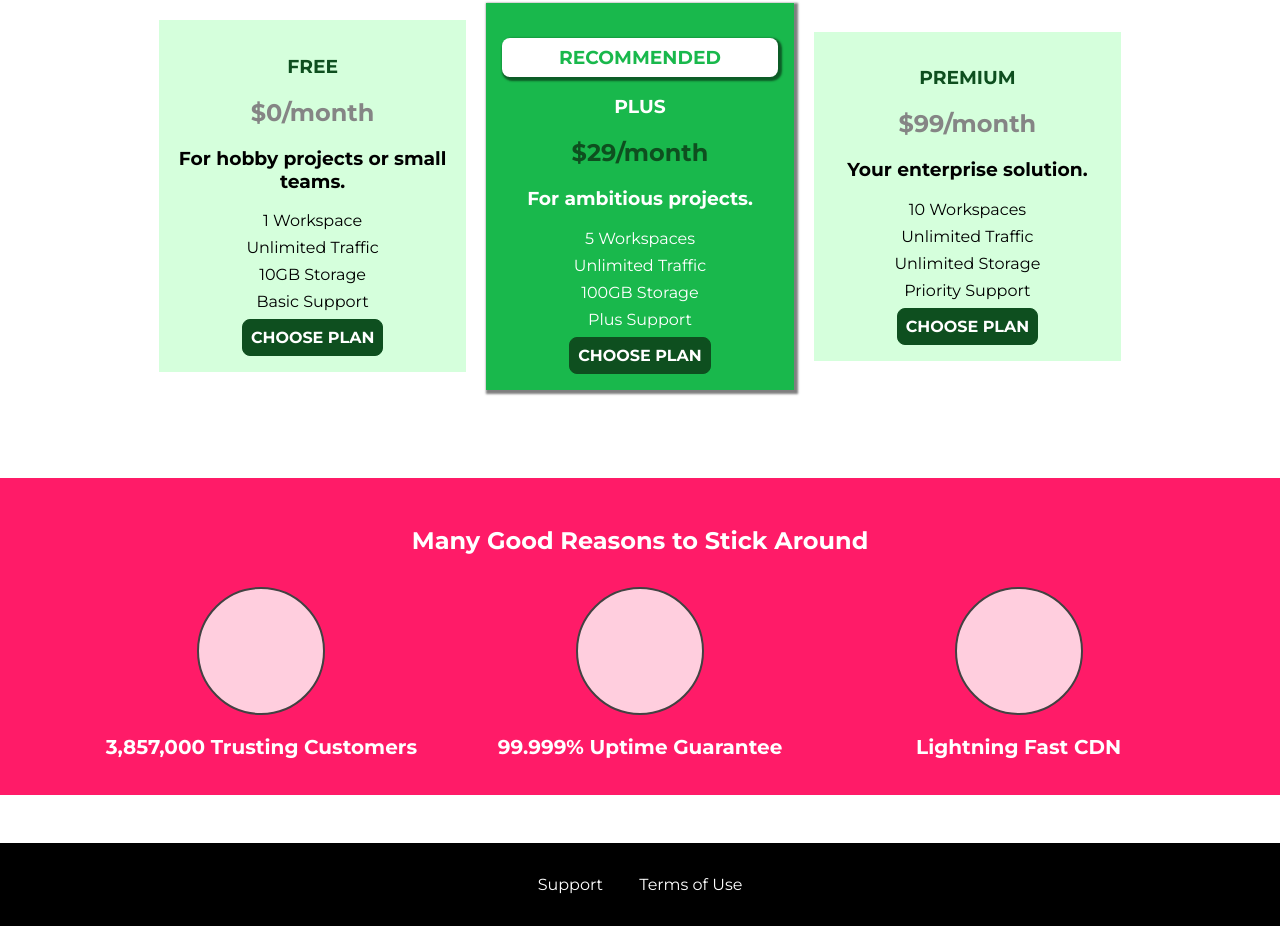
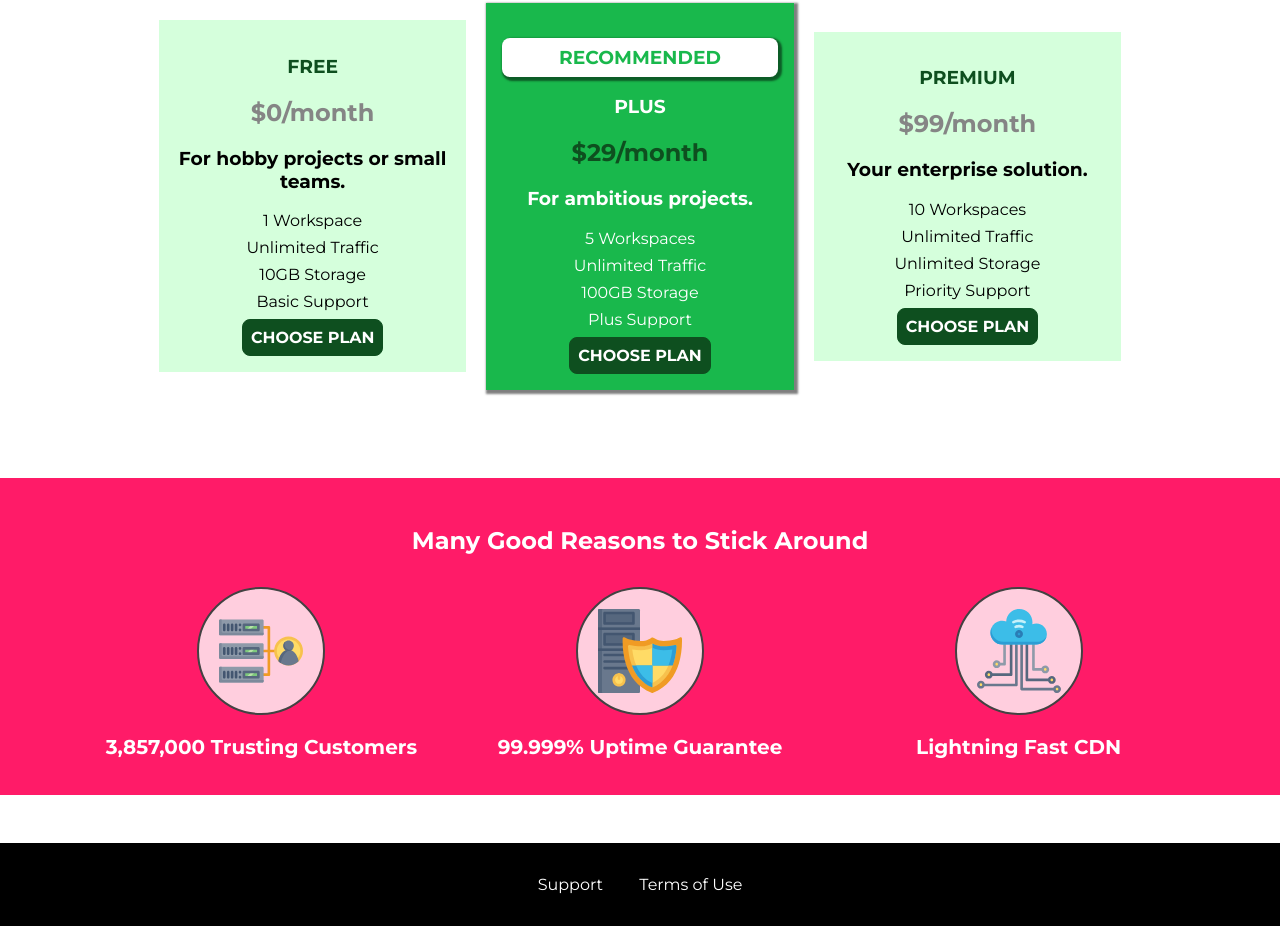
Before and after one commit to ThomasVoets/css-complete-guide, a plain HTML site: page index.html in a window 1280 px wide. Shown: the part 645-1571 px from the top of the page. Drawn offline with Linux system fonts and the light colour scheme.

Commit message:
Adding & Styling SVGs - The Basics

```diff
--- a/index.html
+++ b/index.html
@@ -89,15 +89,21 @@
             <h1 class="section-title">Many Good Reasons to Stick Around</h1>
             <ul class="key-feature__list">
                 <li class="key-feature">
-                    <div class="key-feature__image"></div>
+                    <div class="key-feature__image">
+                        <img src="images/svg/svg1.svg" alt="">
+                    </div>
                     <p class="key-feature__description">3,857,000 Trusting Customers</p>
                 </li>
                 <li class="key-feature">
-                    <div class="key-feature__image"></div>
+                    <div class="key-feature__image">
+                        <img src="images/svg/svg2.svg" alt="">
+                    </div>
                     <p class="key-feature__description">99.999% Uptime Guarantee</p>
                 </li>
                 <li class="key-feature">
-                    <div class="key-feature__image"></div>
+                    <div class="key-feature__image">
+                        <img src="images/svg/svg3.svg" alt="">
+                    </div>
                     <p class="key-feature__description">Lightning Fast CDN</p>
                 </li>
             </ul>
--- a/main.css
+++ b/main.css
@@ -110,6 +110,7 @@
     border: 2px solid #424242;
     border-radius: 50%;
     margin: auto;
+    padding: 20px;
 }
 
 .key-feature__description {
```
Also changed, not shown: images/svg/svg1.svg (added), images/svg/svg2.svg (added), images/svg/svg3.svg (added).
